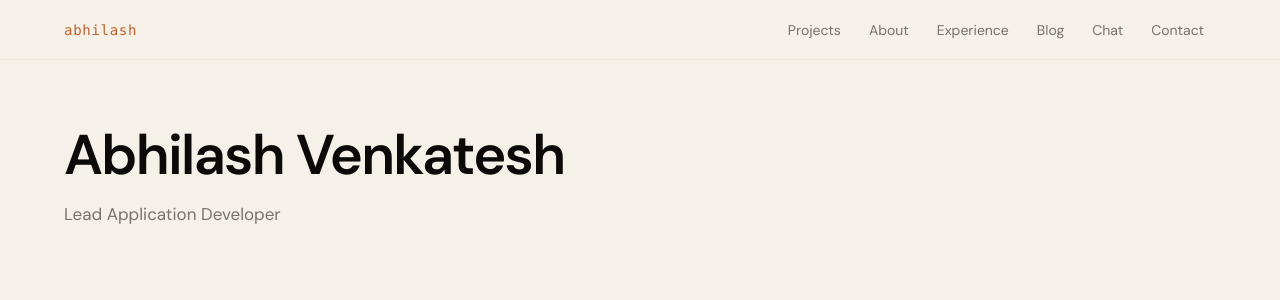
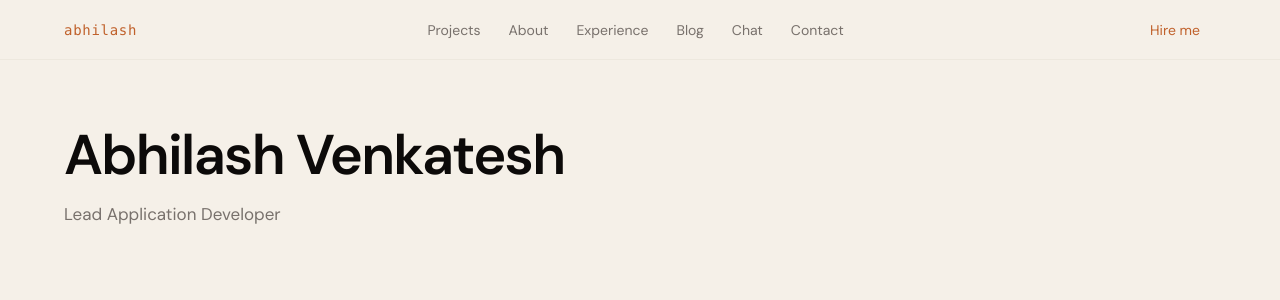
Before and after one commit to abhilashvenkatesh/portfolio-website, a Next.js app: page / in a window 1280 px wide. Shown: the top 300 px of the page. Built offline with nearby package versions, Linux system fonts and the light colour scheme.

Commit message:
feat(nav): add hire-me CTA anchor with mailto and button-secondary hover

```diff
--- a/components/nav/Nav.tsx
+++ b/components/nav/Nav.tsx
@@ -1,5 +1,6 @@
 import Link from "next/link";
 import NavLink from "./NavLink";
+import { getContact } from "@/lib/content";
 
 const LINKS = [
   { href: "/projects", label: "Projects" },
@@ -10,7 +11,10 @@ const LINKS = [
   { href: "/contact", label: "Contact" },
 ] as const;
 
-export default function Nav() {
+export default async function Nav() {
+  const { email } = getContact();
+  const mailtoHref = `mailto:${email}?subject=Hire%20me`;
+
   return (
     <header
       className="fixed top-0 inset-x-0 z-50 flex items-center justify-between h-15 bg-neutral border-b border-surface-alt"
@@ -27,6 +31,12 @@ export default function Nav() {
           <NavLink key={href} href={href} label={label} />
         ))}
       </nav>
+      <a
+        href={mailtoHref}
+        className="text-sm font-medium text-tertiary rounded-sm px-4 py-1.75 transition-colors duration-200 hover:bg-accent-dim no-underline"
+      >
+        Hire me
+      </a>
     </header>
   );
 }
```
Also changed, not shown: 1 other file (tests, documents, lock files or other folders).
